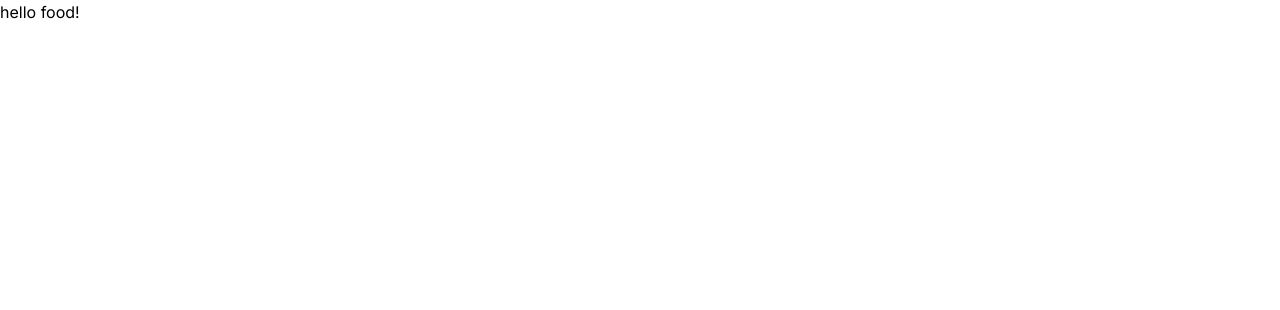
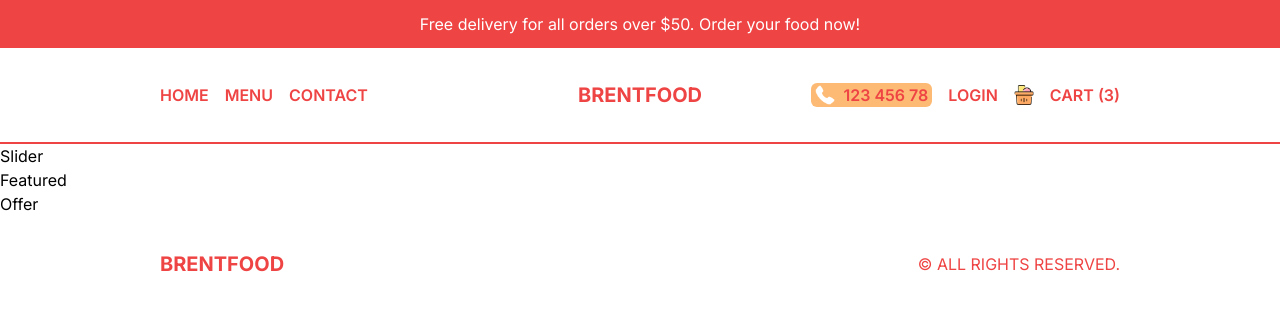
Before and after one commit to YavuzYalcinkaya/brentfood, a Next.js app: page / in a window 1280 px wide. Shown: the top 310 px of the page. Built offline with nearby package versions, Linux system fonts and the light colour scheme.

Commit message:
completed navbar and footer

```diff
--- a/src/app/layout.tsx
+++ b/src/app/layout.tsx
@@ -1,22 +1,30 @@
-import './globals.css'
-import type { Metadata } from 'next'
-import { Inter } from 'next/font/google'
+import Notification from "@/components/notification";
+import "./globals.css";
+import type { Metadata } from "next";
+import { Inter } from "next/font/google";
+import Navbar from "@/components/navbar";
+import Footer from "@/components/footer";
 
-const inter = Inter({ subsets: ['latin'] })
+const inter = Inter({ subsets: ["latin"] });
 
 export const metadata: Metadata = {
-  title: 'Create Next App',
-  description: 'Generated by create next app',
-}
+  title: "BrentFood",
+  description: "The best restaurnt our city!",
+};
 
 export default function RootLayout({
   children,
 }: {
-  children: React.ReactNode
+  children: React.ReactNode;
 }) {
   return (
     <html lang="en">
-      <body className={inter.className}>{children}</body>
+      <body className={inter.className}>
+        <Notification />
+        <Navbar />
+        {children}
+        <Footer />
+      </body>
     </html>
-  )
+  );
 }
--- a/src/app/page.tsx
+++ b/src/app/page.tsx
@@ -1,5 +1,13 @@
-import Image from "next/image";
+import Featured from "@/components/featured";
+import Offer from "@/components/offer";
+import Slider from "@/components/slider";
 
 export default function Home() {
-  return <main>hello food!</main>;
+  return (
+    <main>
+      <Slider />
+      <Featured />
+      <Offer />
+    </main>
+  );
 }
--- /dev/null
+++ b/src/components/carticon/index.tsx
@@ -0,0 +1,21 @@
+import Image from "next/image";
+import Link from "next/link";
+import React from "react";
+
+const CartIcon = () => {
+  return (
+    <Link href="/cart" className="flex items-center gap-4">
+      <div className="relative w-8 h-8 md:w-5 md:h-5">
+        <Image
+          src="/cart.png"
+          alt=""
+          fill
+          sizes="(max-width: 640px) 100vw, (max-width: 768px) 50vw, 25vw"
+        />
+      </div>
+      <span>Cart (3)</span>
+    </Link>
+  );
+};
+
+export default CartIcon;
--- /dev/null
+++ b/src/components/featured/index.tsx
@@ -0,0 +1,7 @@
+import React from "react";
+
+const Featured = () => {
+  return <div>Featured</div>;
+};
+
+export default Featured;
--- /dev/null
+++ b/src/components/footer/index.tsx
@@ -0,0 +1,15 @@
+import Link from "next/link";
+import React from "react";
+
+const Footer = () => {
+  return (
+    <div className="h-12 md:h-24 p-4 lg:px-20 xl:px-40 text-red-500 flex items-center justify-between">
+      <Link href="/" className="font-bold text-xl">
+        BRENTFOOD
+      </Link>
+      <p>© ALL RIGHTS RESERVED.</p>
+    </div>
+  );
+};
+
+export default Footer;
--- /dev/null
+++ b/src/components/menu/index.tsx
@@ -0,0 +1,52 @@
+"use client";
+
+import React, { useState } from "react";
+import Image from "next/image";
+import Link from "next/link";
+import CartIcon from "../carticon";
+
+const links = [
+  { id: 1, title: "Homepage", url: "/" },
+  { id: 2, title: "Menu", url: "/menu" },
+  { id: 3, title: "Working Hours", url: "/" },
+  { id: 4, title: "Contact", url: "/" },
+];
+
+const Menu = () => {
+  const [open, setOpen] = useState(false);
+
+  // TEMPORARY
+  const user = false;
+  return (
+    <div>
+      <Image
+        src={open ? "/close.png" : "/open.png"}
+        alt=""
+        width={20}
+        height={20}
+        onClick={() => setOpen(!open)}
+        className="cursor-pointer"
+      />
+      {open && (
+        <div className="bg-red-500 text-white absolute left-0 top-24 w-full h-[calc(100vh-6rem)] flex flex-col gap-8 items-center justify-center text-3xl z-10">
+          {links.map((item) => (
+            <Link href={item.url} key={item.id} onClick={() => setOpen(false)}>
+              {item.title}
+            </Link>
+          ))}
+          <Link
+            href={user ? "/orders" : "login"}
+            onClick={() => setOpen(false)}
+          >
+            {user ? "Orders" : "Login"}
+          </Link>
+          <Link href="/cart" onClick={() => setOpen(false)}>
+            <CartIcon />
+          </Link>
+        </div>
+      )}
+    </div>
+  );
+};
+
+export default Menu;
--- /dev/null
+++ b/src/components/navbar/index.tsx
@@ -0,0 +1,52 @@
+import React from "react";
+import Menu from "../menu";
+import Link from "next/link";
+import CartIcon from "../carticon";
+import Image from "next/image";
+
+const Navbar = () => {
+  const user = false;
+  return (
+    <div className="h-12 text-red-500 p-4 flex items-center justify-between border-b-2 border-b-red-500 uppercase md:h-24 lg:px-20 xl:px-40">
+      {/* LEFT LINKS */}
+      <div className="hidden md:flex gap-4 flex-1 font-semibold">
+        <Link className="hover:opacity-80 transition-opacity" href="/">
+          Home
+        </Link>
+        <Link className="hover:opacity-80 transition-opacity" href="/menu">
+          Menu
+        </Link>
+        <Link className="hover:opacity-80 transition-opacity" href="/">
+          Contact
+        </Link>
+      </div>
+      {/* LOGO */}
+      <div className="text-xl md:font-bold flex-1 md:text-center">
+        <Link href="/">BrentFood</Link>
+      </div>
+      {/* MOBILE MENU */}
+      <div className="md:hidden">
+        <Menu />
+      </div>
+      {/* RIGHT LINKS */}
+      <div className="hidden md:flex gap-4 items-center justify-end flex-1 font-semibold">
+        <div className="md:absolute top-3 r-2 lg:static flex items-center gap-2 cursor-pointer bg-orange-300 px-1 rounded-md">
+          <Image src="/phone.png" alt="" width={20} height={20} />
+          <span>123 456 78</span>
+        </div>
+        {!user ? (
+          <Link className="hover:opacity-80 transition-opacity" href="/login">
+            Login
+          </Link>
+        ) : (
+          <Link className="hover:opacity-80 transition-opacity" href="/orders">
+            Orders
+          </Link>
+        )}
+        <CartIcon />
+      </div>
+    </div>
+  );
+};
+
+export default Navbar;
--- /dev/null
+++ b/src/components/notification/index.tsx
@@ -0,0 +1,11 @@
+import React from "react";
+
+const Notification = () => {
+  return (
+    <div className="h-12 bg-red-500 text-white px-4 flex items-center justify-center text-center text-sm md:text-base cursor-pointer">
+      Free delivery for all orders over $50. Order your food now!
+    </div>
+  );
+};
+
+export default Notification;
--- /dev/null
+++ b/src/components/offer/index.tsx
@@ -0,0 +1,7 @@
+import React from "react";
+
+const Offer = () => {
+  return <div>Offer</div>;
+};
+
+export default Offer;
--- /dev/null
+++ b/src/components/slider/index.tsx
@@ -0,0 +1,7 @@
+import React from "react";
+
+const Slider = () => {
+  return <div>Slider</div>;
+};
+
+export default Slider;
```
